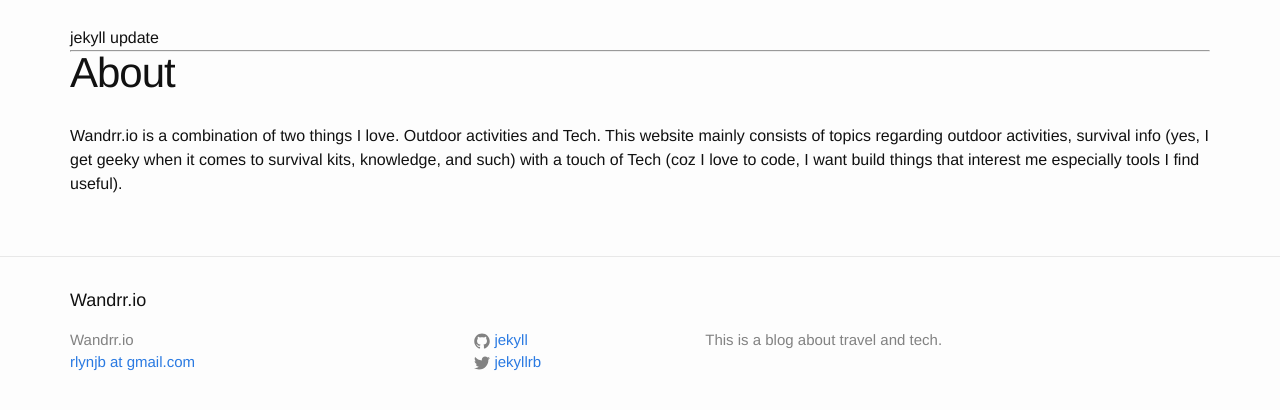
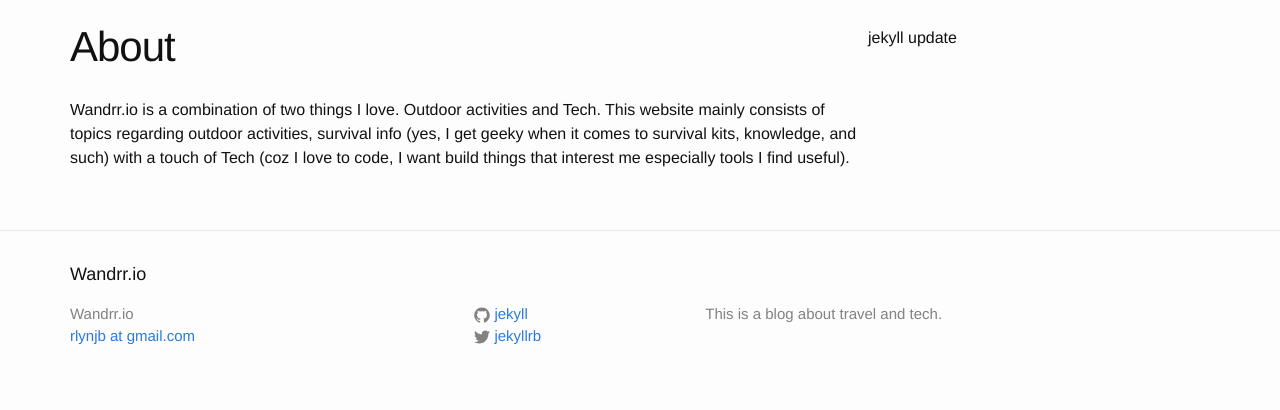
Before and after one commit to rlynjb/wandrr, a Jekyll site: the page built from about.md, in a window 1280 px wide, cut to the strip 135-545 px from the top of the page. Built offline with Jekyll 4.4.1, drawn with Linux system fonts in a browser that asks for light colours.

Commit message:
relayout content posts and categories

```diff
--- a/_layouts/default.html
+++ b/_layouts/default.html
@@ -9,11 +9,15 @@
 
     <div class="page-content">
       <div class="wrapper">
-        {% for category in site.categories %}
-          {{ category | first }}
-        {% endfor %}
-        <hr>
-        {{ content }}
+        <div class="col-left">
+          {{ content }}
+        </div>
+
+        <div class="col-right">
+          {% for category in site.categories %}
+            {{ category | first }}
+          {% endfor %}
+        </div>
       </div>
     </div>
 
--- a/_sass/_layout.scss
+++ b/_sass/_layout.scss
@@ -252,3 +252,16 @@
         }
     }
 }
+
+/*
+  custom layout
+ */
+.col-left {
+  width: 70%;
+  float: left;
+}
+
+.col-right {
+  width: 30%;
+  float: right;
+}
--- a/index.html
+++ b/index.html
@@ -3,8 +3,6 @@ layout: default
 ---
 
 <div class="home">
-
-  <h1 class="page-heading">Posts</h1>
 
   <ul class="post-list">
     {% for post in site.posts %}
```
Also changed, not shown: 5 other files.
